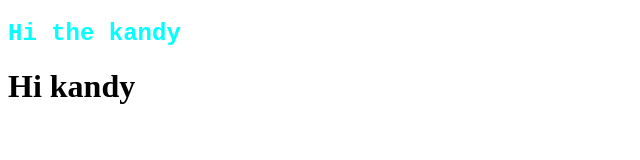
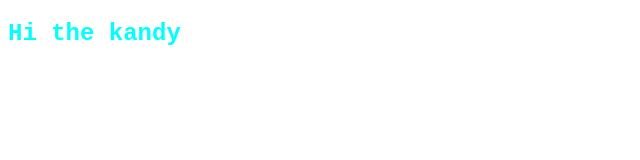
Before and after one commit to Java-Developer-Kamal/rep2, a plain HTML site: page index.html in a window 1280 px wide. Shown: the whole page, without its empty margins (0-640 px from the left). Drawn offline with Linux system fonts and the light colour scheme.

Commit message:
Update index.html

```diff
--- a/index.html
+++ b/index.html
@@ -8,6 +8,6 @@
   <link rel="stylesheet" href="style.css" />
   <body>
     <h2>Hi the kandy</h2>
-    <h1>Hi kandy</h1>
+
   </body>
 </html>
```
